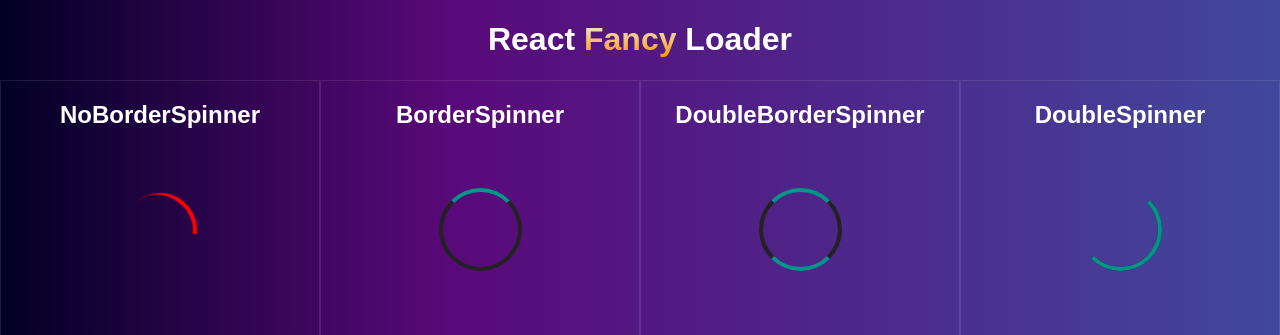
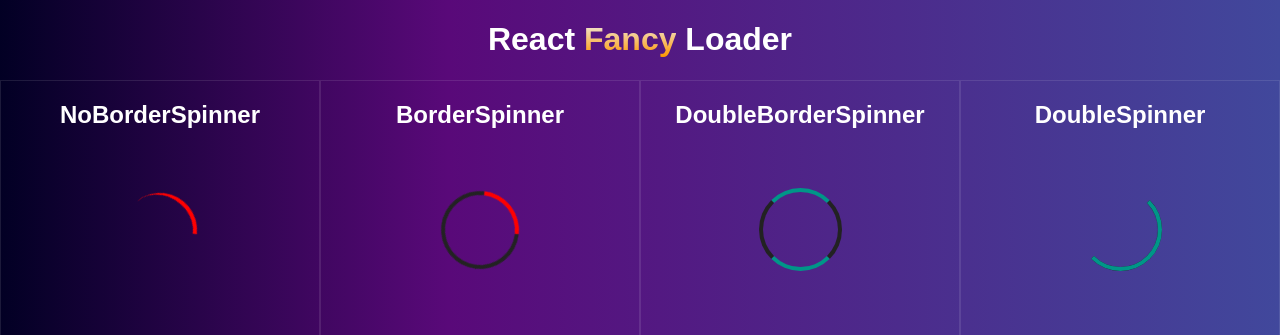
Before and after one commit to amrsekilly/react-fancy-loader, a React (Create React App) app: page / in a window 1280 px wide. Shown: the top 335 px of the page. Built offline with nearby package versions, Linux system fonts and the light colour scheme.

Commit message:
Added the BORDER TOP SPINNER

```diff
--- a/src/App.js
+++ b/src/App.js
@@ -1,7 +1,11 @@
 import React from "react";
 import "./App.css";
 import "./loaders.css";
-import { NoBorderSpinner, DotLoader } from "./Components/Loaders";
+import {
+  NoBorderSpinner,
+  DotLoader,
+  BorderTopSpinner,
+} from "./Components/Loaders";
 
 function App() {
   return (
@@ -17,7 +21,13 @@ function App() {
 
         <div>
           <h2 className="item-title">BorderSpinner</h2>
-          <div className="bt-spinner"></div>
+          <BorderTopSpinner
+            size={70}
+            color="red"
+            outlineColor="#222"
+            stroke={4}
+            duration={700}
+          />
         </div>
 
         <div>
--- /dev/null
+++ b/src/Components/Loaders/BorderTopSpinner.js
@@ -0,0 +1,25 @@
+import styled, { css } from "styled-components";
+import { Spinner } from "../Styles/Spinner";
+
+export const BorderTopSpinner = styled(Spinner)`
+  &&& {
+    border-radius: 50%;
+    background-color: transparent;
+
+    ${({
+      size = 75,
+      color = "#009688",
+      stroke = 4,
+      outlineColor = "#222",
+      duration = 1000,
+    }) =>
+      css`
+        width: ${size}px !important;
+        height: ${size}px !important;
+        border: ${stroke}px solid ${outlineColor} !important;
+        border-top-color: ${color} !important;
+        -webkit-animation: ${duration / 1000}s spin linear infinite !important;
+        animation: ${duration / 1000}s spin linear infinite !important;
+      `};
+  }
+`;
--- a/src/Components/Loaders/index.js
+++ b/src/Components/Loaders/index.js
@@ -1,2 +1,3 @@
 export { NoBorderSpinner } from "./NoBorderSpinner";
 export { DotLoader } from "./DotLoader";
+export { BorderTopSpinner } from "./BorderTopSpinner";
--- a/src/loaders.css
+++ b/src/loaders.css
@@ -1,15 +1,3 @@
-/* BORDER TOP SPINNER */
-.bt-spinner {
-    width: 75px;
-    height: 75px;
-    border-radius: 50%;
-    background-color: transparent;
-    border: 4px solid #222;
-    border-top-color: #009688;
-    -webkit-animation: 1s spin linear infinite;
-    animation: 1s spin linear infinite;
-}
-
 /* DOUBLE BORDER SPINNER */
 .db-spinner {
     width: 75px;
```
Also changed, not shown: 2 other files (tests, documents, lock files or other folders).
